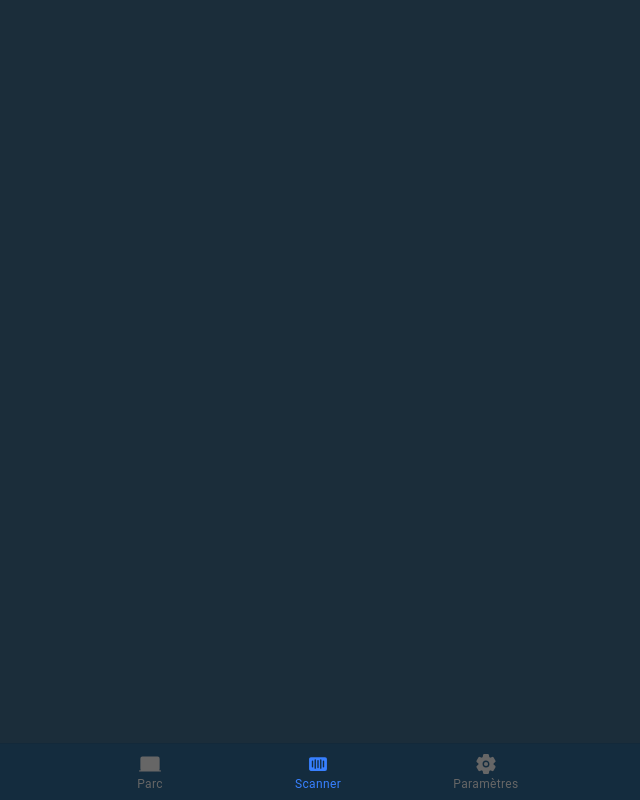
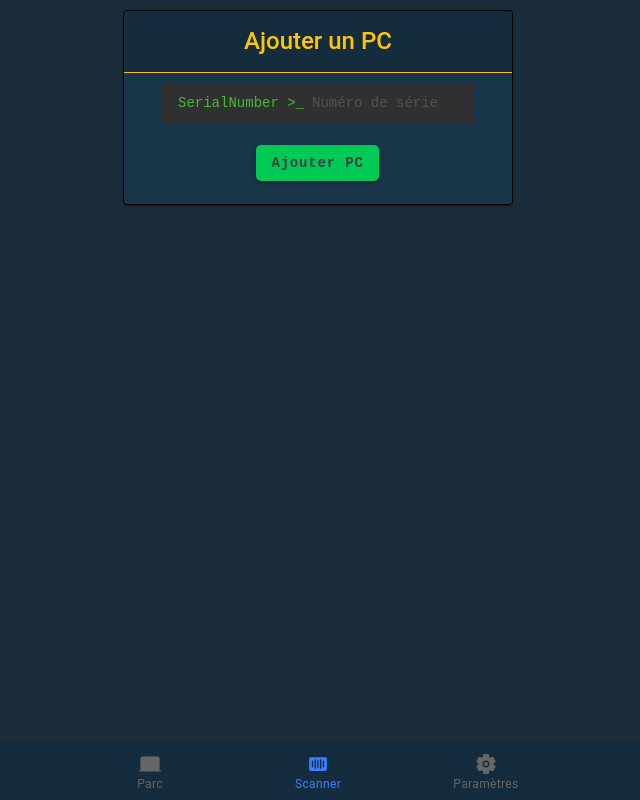
Before and after one commit to Admiralis/front-ionic, a React (Create React App) app: page /scan/add in a window 1280 px wide. Shown: the whole page, without its empty margins (322-962 px from the left). Built offline with nearby package versions, Linux system fonts and the light colour scheme.

Commit message:
feat: scanner + formulaire :sparkles:

```diff
--- a/package.json
+++ b/package.json
@@ -3,6 +3,7 @@
   "version": "0.0.1",
   "private": true,
   "dependencies": {
+    "@capacitor-community/barcode-scanner": "^3.0.1",
     "@capacitor/android": "4.7.0",
     "@capacitor/app": "4.1.1",
     "@capacitor/camera": "^4.1.4",
@@ -12,6 +13,8 @@
     "@capacitor/keyboard": "4.1.1",
     "@capacitor/preferences": "^4.0.2",
     "@capacitor/status-bar": "4.1.1",
+    "@ionic-native/barcode-scanner": "^5.36.0",
+    "@ionic-native/core": "^5.36.0",
     "@ionic/pwa-elements": "^3.1.1",
     "@ionic/react": "^6.0.0",
     "@ionic/react-router": "^6.0.0",
--- a/src/App.tsx
+++ b/src/App.tsx
@@ -32,6 +32,7 @@ import '@ionic/react/css/display.css';
 import './theme/variables.css';
 import React from "react";
 import ScanMenuPage from "./pages/scan/ScanMenu/ScanMenu.page";
+import AddComputerPage from "./pages/scan/AddComputer/AddComputer.page";
 
 setupIonicReact();
 
@@ -41,6 +42,7 @@ const App: React.FC = () => (
             <IonTabs>
                 <IonRouterOutlet>
                     <Route exact path="/scan" component={ScanMenuPage} />
+                    <Route exact path="/scan/add" component={AddComputerPage} />
                 </IonRouterOutlet>
                 <IonTabBar slot="bottom">
                     <IonTabButton tab="tab1" href="/tab1">
--- a/src/commons/components/Cards/Card/Card.component.tsx
+++ b/src/commons/components/Cards/Card/Card.component.tsx
@@ -1,4 +1,4 @@
-import React from 'react';
+import React, {useEffect} from 'react';
 import {IonCard, IonCardHeader, IonCardSubtitle, IonCardTitle} from "@ionic/react";
 import './Card.component.css';
 import {CardButtonsComponent} from "./CardButtons/CardButtons.component";
@@ -18,7 +18,8 @@ const CardComponent = (props: CardProps) => {
     const [collapsed, setCollapsed] = React.useState(false);
     const handleCollapse = () => {
         setCollapsed(!collapsed);
-    }
+    };
+
     return (
         <IonCard>
             <IonCardHeader onClick={handleCollapse}>
--- /dev/null
+++ b/src/commons/components/CodeScanner/CodeScanner.component.tsx
@@ -0,0 +1,59 @@
+import {useEffect, useState} from 'react';
+import {BarcodeScanner} from "@capacitor-community/barcode-scanner";
+import {IonButton, IonIcon, isPlatform} from "@ionic/react";
+import {scan, scanCircle, scanCircleOutline} from "ionicons/icons";
+
+interface CodeScannerComponentProps {
+    setComputerSerial: (result: string) => void;
+    setScanning: (scanning: boolean) => void;
+    scanning: boolean;
+}
+
+const CodeScannerComponent = (props: CodeScannerComponentProps) => {
+
+    const [scanResult, setScanResult] = useState<string>("");
+
+    useEffect(() => {
+        props.setComputerSerial(scanResult);
+    }, [scanResult])
+
+    const startScanning = async () => {
+        const body = document.querySelector('body')
+        body?.classList.add('scanner-active');
+        props.setScanning(true);
+        const allowed = await BarcodeScanner.checkPermission({force: true});
+        if (allowed.granted) {
+            await BarcodeScanner.hideBackground();
+            const result = await BarcodeScanner.startScan();
+            if (result.hasContent && result.content) {
+                await stopScanning();
+                setScanResult(result.content);
+            }
+        } else {
+            await BarcodeScanner.openAppSettings();
+        }
+    };
+
+    const stopScanning = async () => {
+        const body = document.querySelector('body')
+        body?.classList.remove('scanner-active');
+        await BarcodeScanner.showBackground();
+        await BarcodeScanner.stopScan();
+        props.setScanning(false);
+    }
+
+
+    return (
+        <div>
+            {
+                isPlatform('android') && <>
+                    {!props.scanning && <IonButton onClick={startScanning} className="green"><IonIcon
+                        icon={scanCircleOutline}/></IonButton>}
+                    {props.scanning && <IonButton onClick={stopScanning}>Stop</IonButton>}
+                </>
+            }
+        </div>
+    );
+};
+
+export default CodeScannerComponent;
--- /dev/null
+++ b/src/commons/components/Forms/ComputerAddForm/ComputerAddForm.component.css
@@ -0,0 +1,23 @@
+/** Inputs  **/
+
+.ascii-item {
+    font-family: "Courier New", Courier, monospace;
+    text-transform: none;
+    background-color: #303030;
+    margin: 3%;
+}
+
+.ascii-label {
+    color: #43BC3D;
+    --ion-text-color: #43BC3D;
+    text-align: end;
+    margin-left: 5%;
+}
+
+.ascii-input {
+    font-family: "Courier New", Courier, monospace;
+    text-transform: none;
+    --ion-background-color: #303030;
+    background-color: #303030;
+    text-align: start;
+}
--- /dev/null
+++ b/src/commons/components/Forms/ComputerAddForm/ComputerAddFormComponent.tsx
@@ -0,0 +1,22 @@
+import React from "react";
+import './ComputerAddForm.component.css'
+import {AsciiInputComponent} from "../Inputs/AsciiInput/AsciiInput.component";
+
+interface ComputerAddFormComponentProps {
+    computerSerial: string;
+    setComputerSerial: (computerSerial: string) => void;
+}
+
+export const ComputerAddFormComponent = (props: ComputerAddFormComponentProps) => {
+    return (
+        <>
+            <div className="container">
+                <AsciiInputComponent
+                    value={props.computerSerial}
+                    label="SerialNumber"
+                    onIonChange={e => props.setComputerSerial(e.detail.value!)}
+                />
+            </div>
+        </>
+    )
+};
--- /dev/null
+++ b/src/commons/components/Forms/Inputs/AsciiInput/AsciiInput.component.tsx
@@ -0,0 +1,22 @@
+import {IonInput} from "@ionic/react";
+import React from "react";
+
+interface AsciiInputComponentProps {
+    label: string
+    value: string
+    onIonChange: (e: CustomEvent) => void
+}
+
+export function AsciiInputComponent(props: AsciiInputComponentProps) {
+    return (
+        <div className="ascii-item">
+            <span className="ascii-label">{props.label} &#62;_</span>
+            <IonInput
+                value={props.value}
+                placeholder="Numéro de série"
+                onIonChange={props.onIonChange}
+                className="ascii-input"
+            />
+        </div>
+    );
+}
--- /dev/null
+++ b/src/pages/scan/AddComputer/AddComputer.page.tsx
@@ -0,0 +1,38 @@
+import React, {useEffect, useState} from 'react';
+import {IonButton, IonPage} from "@ionic/react";
+import CodeScannerComponent from "../../../commons/components/CodeScanner/CodeScanner.component";
+import {CardComponent} from "../../../commons/components";
+import './AddComputer.component.css'
+import {ComputerAddFormComponent} from "../../../commons/components/Forms/ComputerAddForm/ComputerAddFormComponent";
+
+const AddComputerPage = () => {
+
+    const [computerSerial, setComputerSerial] = useState("" as string);
+    const [scanning, setScanning] = useState<boolean>(false);
+
+    const handleAddComputer = (serialNumber: string) => {
+        setComputerSerial(serialNumber)
+        //TODO: Submit form
+    }
+
+    useEffect(() => {
+    }, [computerSerial])
+
+    return (
+        <IonPage className="scanPage">
+            <CardComponent
+                title={"Ajouter un PC"}
+                content={
+                    <ComputerAddFormComponent
+                        computerSerial={computerSerial}
+                        setComputerSerial={setComputerSerial}
+                    />
+                }
+                actions={<IonButton className="green">Ajouter PC</IonButton>}
+            />
+            <CodeScannerComponent setComputerSerial={handleAddComputer} scanning={scanning} setScanning={setScanning}/>
+        </IonPage>
+    );
+};
+
+export default AddComputerPage;
--- a/src/pages/scan/ScanMenu/ScanMenu.page.tsx
+++ b/src/pages/scan/ScanMenu/ScanMenu.page.tsx
@@ -2,6 +2,7 @@ import React from 'react';
 import {IonPage} from "@ionic/react";
 import {CardComponent} from "commons/components";
 import {ScanMenuActionsComponent} from "./ScanMenuActions/ScanMenuActions.component";
+import CodeScannerComponent from "../../../commons/components/CodeScanner/CodeScanner.component";
 
 
 /**
--- a/src/pages/scan/ScanMenu/ScanMenuActions/ScanMenuActions.component.tsx
+++ b/src/pages/scan/ScanMenu/ScanMenuActions/ScanMenuActions.component.tsx
@@ -16,7 +16,7 @@ export const ScanMenuActionsComponent = () => {
             label: "Prêt collectif"
         },
         {
-            path: "/scan/ajouter",
+            path: "/scan/add",
             label: "Ajouter PC"
         },
         {
--- a/src/theme/variables.css
+++ b/src/theme/variables.css
@@ -317,3 +317,14 @@ Fonts
     font-family: 'Courier New', serif;
     src: url('https://fonts.googleapis.com/css2?family=Courier+Prime&family=Roboto+Mono&display=swap');
 }
+
+body.scanner-active {
+    --background: transparent;
+    --ion-background-color: transparent;
+}
+
+.scanPage {
+    display: flex;
+    flex-direction: column;
+    justify-content: space-between;
+}
```
Also changed, not shown: src/pages/scan/AddComputer/AddComputer.component.css (added), 3 other files (tests, documents, lock files or other folders).
